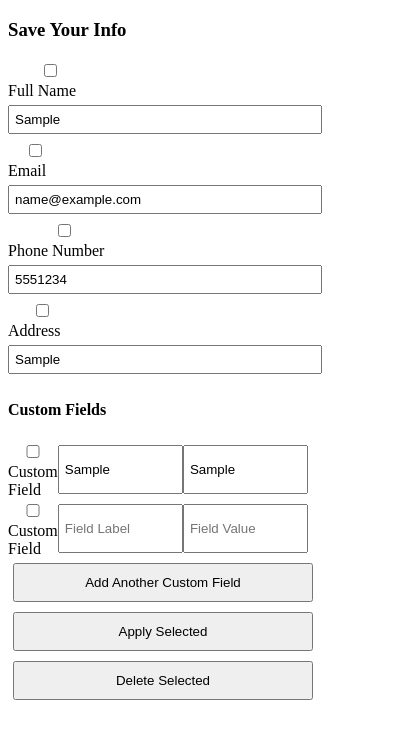
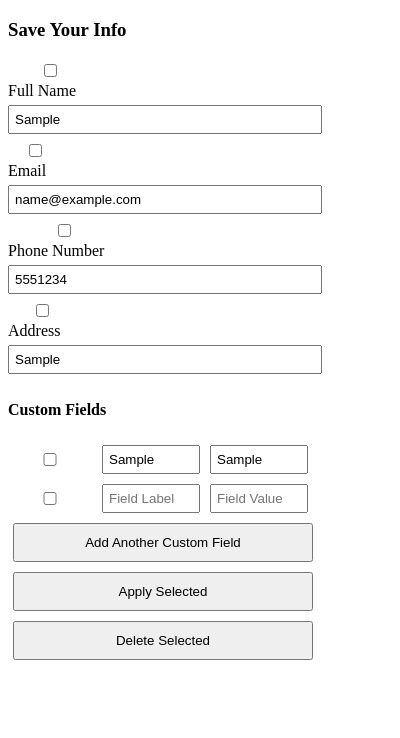
Before and after one commit to DaneenM/JobApplication_AutoComplete, a browser extension: page popup.html in a window 400 px wide. Both pictures are taken after typing "Sample", "name@example.com", "5551234", "Sample", "Sample", "Sample" into the empty fields and a click on the button "Add Another Custom Field". Drawn offline with Linux system fonts and the light colour scheme.

Commit message:
update custom form functionality

```diff
--- a/popup.html
+++ b/popup.html
@@ -6,7 +6,8 @@
     body { width: 300px; }
     input, textarea { margin: 5px 0; padding: 5px; width: 100%; }
     button { margin: 5px; padding: 10px; width: 100%; }
-    .field-container { display: flex; justify-content: space-between; }
+    .field-container { display: flex; justify-content: space-between; align-items: center; }
+    .customField { display: flex; justify-content: space-between; align-items: center; gap: 10px; }
   </style>
 </head>
 <body>
@@ -36,10 +37,11 @@
   <!-- Custom Fields Section -->
   <div id="customFieldContainer">
     <h4>Custom Fields</h4>
+    <!-- Custom Field -->
     <div class="customField field-container">
-      <label><input type="checkbox" class="customFieldCheckbox"> Custom Field</label>
-      <input type="text" class="customFieldLabel" placeholder="Field Label">
-      <input type="text" class="customFieldValue" placeholder="Field Value">
+      <input type="checkbox" class="customFieldCheckbox">
+      <input type="text" class="customFieldLabel" placeholder="Field Label" value="">
+      <input type="text" class="customFieldValue" placeholder="Field Value" value="">
     </div>
   </div>
   <button id="addCustomField">Add Another Custom Field</button>
--- a/popup.js
+++ b/popup.js
@@ -5,7 +5,7 @@ document.addEventListener('DOMContentLoaded', () => {
     // Load saved data from Chrome storage when the extension is opened
     chrome.storage.local.get(['selectedFields', 'customFields'], function(result) {
         const selectedFields = result.selectedFields || {};
-      const customFields = result.customFields || [];
+        const customFields = result.customFields || {};
 
         // Populate stored data into the form inputs
         for (const field in selectedFields) {
@@ -20,7 +20,7 @@ document.addEventListener('DOMContentLoaded', () => {
             const customDiv = document.createElement('div');
             customDiv.classList.add('customField', 'field-container');
             customDiv.innerHTML = `
-          <label><input type="checkbox" class="customFieldCheckbox"> ${customField.label}</label>
+                <input type="checkbox" class="customFieldCheckbox">
                 <input type="text" class="customFieldLabel" value="${customField.label}" placeholder="Field Label">
                 <input type="text" class="customFieldValue" value="${customField.value}" placeholder="Field Value">
             `;
@@ -95,7 +95,7 @@ document.addEventListener('DOMContentLoaded', () => {
         const customDiv = document.createElement('div');
         customDiv.classList.add('customField', 'field-container');
         customDiv.innerHTML = `
-        <label><input type="checkbox" class="customFieldCheckbox"> Custom Field</label>
+            <input type="checkbox" class="customFieldCheckbox">
             <input type="text" class="customFieldLabel" placeholder="Field Label">
             <input type="text" class="customFieldValue" placeholder="Field Value">
         `;
```
Lines whose indentation alone changed are shown as unchanged.
